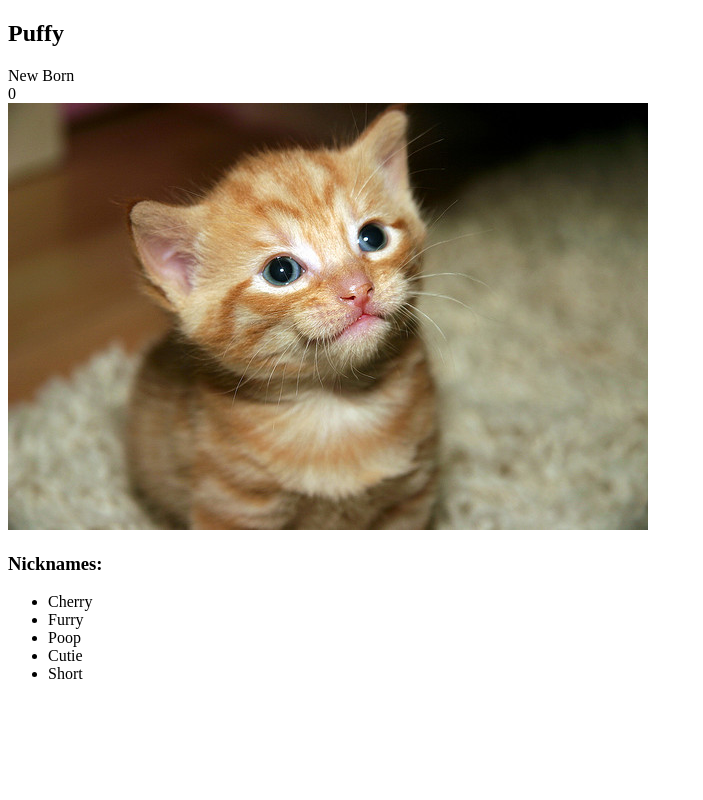
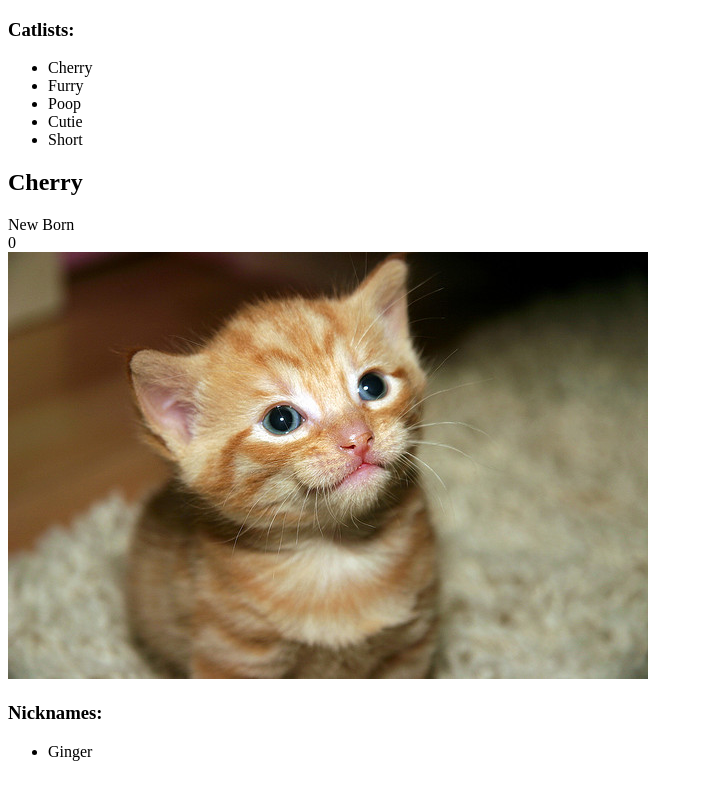
Before and after one commit to joeyzhang1989/Udacity-Front-end, a plain HTML site: page Cat-Clicker-Knockout/index.html in a window 1280 px wide. Shown: the whole page, without its empty margins (0-703 px from the left). Drawn offline with Linux system fonts and the light colour scheme.

Commit message:
finished the catlist and click change event

```diff
--- a/Cat-Clicker-Knockout/index.html
+++ b/Cat-Clicker-Knockout/index.html
@@ -5,6 +5,12 @@
     <title>Cat Clicker</title>
 </head>
 <body>
+    <div>
+        <h3>Catlists:</h3>
+        <ul data-bind = "foreach: catList">
+            <li class="catList" data-bind = "text: name, click: $parent.setCurrentCat"></li>
+        </ul>
+    </div>
     <div data-bind = "with : currentCat">
         <h2 data-bind = "text: name"></h2>
         <div data-bind = "text: level"></div>
@@ -17,7 +23,6 @@
             <li data-bind = "text: $data"></li>
         </ul>
     </div>
-
     <script src="js/lib/knockout-3.2.0.js"></script>
     <script src="js/app.js"></script>
 </body>
--- a/Cat-Clicker-Knockout/js/app.js
+++ b/Cat-Clicker-Knockout/js/app.js
@@ -1,8 +1,47 @@
-var Cat = function () {
-	this.clickCount = ko.observable(0);
-	this.name = ko.observable("Puffy");
-	this.imgSrc = ko.observable("img/1.jpg");
-	this.nickNames = ko.observableArray(["Cherry","Furry","Poop","Cutie","Short"]);
+var cats = [
+        {
+            clickCount : 0,
+            name : 'Cherry',
+            imgSrc : 'img/cat1.jpg',
+            imgAttribution : 'https://www.flickr.com/photos/bigtallguy/434164568',
+            nickNames: ["Ginger"]
+        },
+        {
+            clickCount : 0,
+            name : 'Furry',
+            imgSrc : 'img/cat2.jpg',
+            imgAttribution : 'https://www.flickr.com/photos/xshamx/4154543904',
+            nickNames: ["Fu"]
+        },
+        {
+            clickCount : 0,
+            name : 'Poop',
+            imgSrc : 'img/cat3.jpg',
+            imgAttribution : 'https://www.flickr.com/photos/kpjas/22252709',
+            nickNames: ["Po"]
+        },
+        {
+            clickCount : 0,
+            name : 'Cutie',
+            imgSrc : 'img/cat4.jpg',
+            imgAttribution : 'https://www.flickr.com/photos/malfet/1413379U59',
+            nickNames: ["Ti"]
+        },
+        {
+            clickCount : 0,
+            name : 'Short',
+            imgSrc : 'img/cat5.jpg',
+            imgAttribution : 'https://www.flickr.com/photos/onesharp/9648464288',
+            nickNames: ["Mie"]
+        }
+    ]
+
+var Cat = function (data) {
+	this.clickCount = ko.observable(data.clickCount);
+	this.name = ko.observable(data.name);
+	this.imgSrc = ko.observable(data.imgSrc);
+	this.imgAttribution = ko.observable(data.imgAttribution);
+	this.nickNames = ko.observableArray(data.nickNames);
 	this.level = ko.computed(function() {
        if (this.clickCount() <= 10) {
 			return "New Born";
@@ -16,13 +55,29 @@ var Cat = function () {
 		if (this.clickCount() <= 40) {
 			return "Adult";
 		}
+		else {
+			return "Ninja";
+		}
     }, this);
 };
 
 var viewModel = function() {
-	this.currentCat = ko.observable(new Cat());
+	var self = this;
+
+	this.catList = ko.observableArray([]);
+
+	cats.forEach(function(catItem) {
+		self.catList.push( new Cat(catItem));
+	});
+
+	this.currentCat = ko.observable( this.catList()[0]);
+
+	this.setCurrentCat = function (clickedCat) {
+        self.currentCat(clickedCat);
+	}
+
 	this.incrementCounter = function () {
-		this.clickCount(this.clickCount() + 1);
+		self.currentCat().clickCount(self.currentCat().clickCount() + 1);
 	}
 };
 
```
Also changed, not shown: Cat-Clicker-Knockout/img/cat1.jpg (renamed from Cat-Clicker-Knockout/img/1.jpg), Cat-Clicker-Knockout/img/cat2.jpg (renamed from Cat-Clicker-Knockout/img/22252709_010df3379e_z.jpg), Cat-Clicker-Knockout/img/cat3.jpg (renamed from Cat-Clicker-Knockout/img/1413379559_412a540d29_z.jpg), Cat-Clicker-Knockout/img/cat4.jpg (renamed from Cat-Clicker-Knockout/img/4154543904_6e2428c421_z.jpg), Cat-Clicker-Knockout/img/cat5.jpg (renamed from Cat-Clicker-Knockout/img/9648464288_2516b35537_z.jpg).
